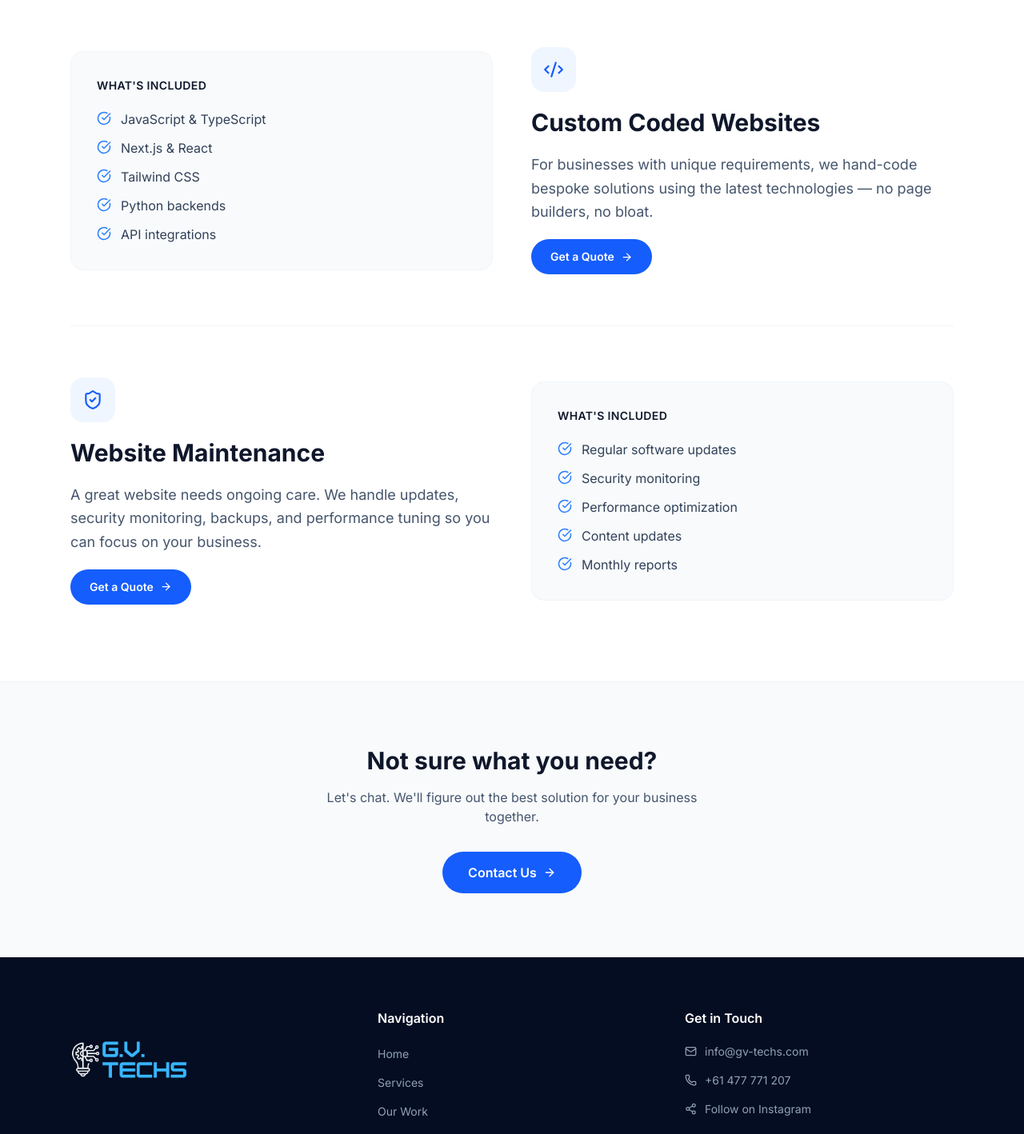
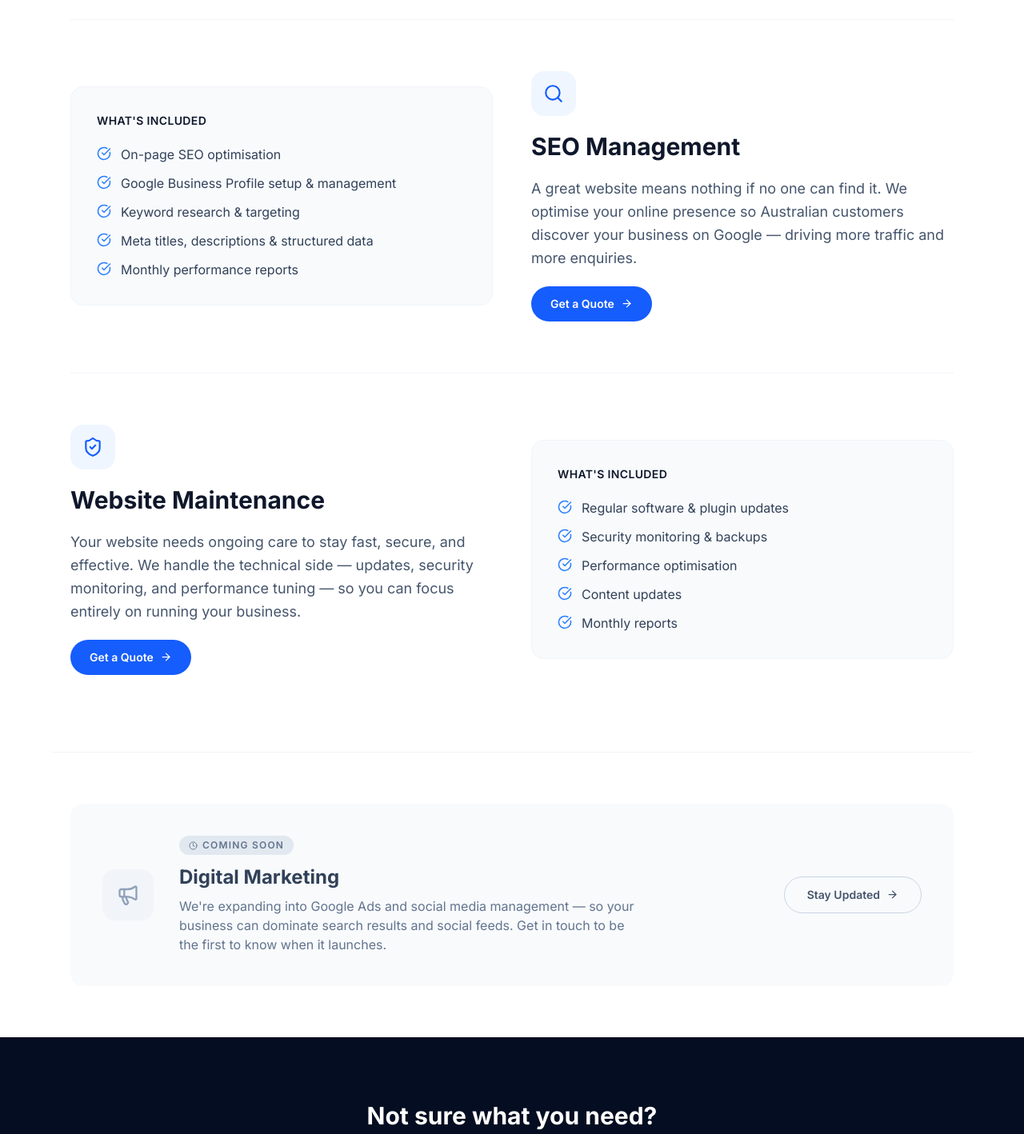
Before and after one commit to gorgees04/gv-techs, a Next.js app: page /services in a window 1280 px wide. Shown: the part 820-2238 px from the top of the page at 80% size. Built offline with nearby package versions, Linux system fonts and the light colour scheme.

Commit message:
change the content and meta for seo

```diff
--- /dev/null
+++ b/app/contact/layout.tsx
@@ -0,0 +1,18 @@
+import type { Metadata } from "next";
+
+export const metadata: Metadata = {
+  title: "Contact — Get a Free Quote | G.V. TECHS",
+  description:
+    "Get in touch with G.V. TECHS for a free quote on web design, SEO management, or website maintenance for your Australian business. We respond within 24 hours.",
+  alternates: { canonical: "https://www.gv-techs.com/contact" },
+  openGraph: {
+    url: "https://www.gv-techs.com/contact",
+    title: "Contact G.V. TECHS — Free Quote for Australian Businesses",
+    description:
+      "Ready to grow your business online? Get a free, no-obligation quote for web design or SEO management. We respond within 24 hours.",
+  },
+};
+
+export default function ContactLayout({ children }: { children: React.ReactNode }) {
+  return <>{children}</>;
+}
--- a/app/layout.tsx
+++ b/app/layout.tsx
@@ -10,18 +10,99 @@ const inter = Inter({
   display: "swap",
 });
 
+const siteUrl = "https://www.gv-techs.com";
+
 export const metadata: Metadata = {
-  title: "G.V. TECHS — Web Design & Development",
+  metadataBase: new URL(siteUrl),
+  title: {
+    default: "G.V. TECHS — Web Design & SEO for Australian Businesses",
+    template: "%s | G.V. TECHS",
+  },
   description:
-    "We build clean, fast, and modern websites designed to help your business grow. From simple sites to fully custom-coded solutions.",
-  keywords: ["web design", "web development", "Next.js", "custom websites", "GV Techs"],
+    "G.V. TECHS builds fast, modern websites and manages SEO for Australian businesses. Custom web design, on-page SEO & Google Business Profile management. Get a free quote today.",
+  keywords: [
+    "web design Australia",
+    "website design small business Australia",
+    "SEO management Australia",
+    "local business website Australia",
+    "web design and SEO Australia",
+    "affordable website design Australia",
+    "SEO services small business Australia",
+    "Google Business Profile management Australia",
+    "custom website Australia",
+    "GV Techs",
+  ],
+  authors: [{ name: "Gorgees Odisho", url: siteUrl }],
+  creator: "G.V. TECHS",
+  publisher: "G.V. TECHS",
+  robots: {
+    index: true,
+    follow: true,
+    googleBot: { index: true, follow: true },
+  },
+  alternates: {
+    canonical: siteUrl,
+  },
+  openGraph: {
+    type: "website",
+    locale: "en_AU",
+    url: siteUrl,
+    siteName: "G.V. TECHS",
+    title: "G.V. TECHS — Web Design & SEO for Australian Businesses",
+    description:
+      "Fast, modern websites and SEO management for Australian businesses. One-on-one attention, custom solutions, real results.",
+    images: [
+      {
+        url: "/icons/gv-techs-logo-black.png",
+        width: 1200,
+        height: 630,
+        alt: "G.V. TECHS — Web Design & SEO Australia",
+      },
+    ],
+  },
+  twitter: {
+    card: "summary_large_image",
+    title: "G.V. TECHS — Web Design & SEO for Australian Businesses",
+    description:
+      "Fast, modern websites and SEO management for Australian businesses. Custom solutions, real results.",
+    images: ["/icons/gv-techs-logo-black.png"],
+  },
+};
+
+const jsonLd = {
+  "@context": "https://schema.org",
+  "@type": "ProfessionalService",
+  name: "G.V. TECHS",
+  description:
+    "Web design, SEO management, and digital solutions for Australian businesses.",
+  url: siteUrl,
+  telephone: "+61477771207",
+  email: "info@gv-techs.com",
+  founder: { "@type": "Person", name: "Gorgees Odisho" },
+  address: { "@type": "PostalAddress", addressCountry: "AU" },
+  areaServed: "Australia",
+  sameAs: ["https://www.instagram.com/gvtechs"],
+  serviceType: [
+    "Web Design",
+    "Web Development",
+    "SEO Management",
+    "Google Business Profile Management",
+    "Website Maintenance",
+  ],
+  priceRange: "Custom Quote",
 };
 
 export default function RootLayout({
   children,
 }: Readonly<{ children: React.ReactNode }>) {
   return (
-    <html lang="en" className={inter.variable}>
+    <html lang="en-AU" className={inter.variable}>
+      <head>
+        <script
+          type="application/ld+json"
+          dangerouslySetInnerHTML={{ __html: JSON.stringify(jsonLd) }}
+        />
+      </head>
       <body className="min-h-screen flex flex-col bg-white text-slate-900 antialiased">
         <Navbar />
         <main className="flex-1">{children}</main>
--- /dev/null
+++ b/app/robots.ts
@@ -0,0 +1,11 @@
+import type { MetadataRoute } from "next";
+
+export default function robots(): MetadataRoute.Robots {
+  return {
+    rules: {
+      userAgent: "*",
+      allow: "/",
+    },
+    sitemap: "https://www.gv-techs.com/sitemap.xml",
+  };
+}
--- /dev/null
+++ b/app/services/layout.tsx
@@ -0,0 +1,18 @@
+import type { Metadata } from "next";
+
+export const metadata: Metadata = {
+  title: "Services — Web Design & SEO for Australian Businesses",
+  description:
+    "G.V. TECHS offers custom website design, SEO management, and website maintenance for Australian businesses. No generic packages — just the right solution for you. Get a free quote.",
+  alternates: { canonical: "https://www.gv-techs.com/services" },
+  openGraph: {
+    url: "https://www.gv-techs.com/services",
+    title: "Services — Web Design & SEO | G.V. TECHS",
+    description:
+      "Custom website design, SEO management & website maintenance for Australian businesses. One-on-one attention, custom solutions.",
+  },
+};
+
+export default function ServicesLayout({ children }: { children: React.ReactNode }) {
+  return <>{children}</>;
+}
--- a/app/services/page.tsx
+++ b/app/services/page.tsx
@@ -3,44 +3,44 @@
 import { useRef } from "react";
 import { motion, useInView } from "framer-motion";
 import Link from "next/link";
-import { Globe, Code2, ShieldCheck, CheckCircle, ArrowRight } from "lucide-react";
+import { Globe, Search, ShieldCheck, Megaphone, CheckCircle, ArrowRight, Clock } from "lucide-react";
 
 const services = [
   {
     icon: Globe,
     title: "Website Design & Development",
     description:
-      "Whether you need a landing page, a multi-page business site, or a full e-commerce store, we design and develop with performance and conversion in mind.",
+      "Whether you need a landing page, a multi-page business site, or a fully custom-coded solution — we build with performance, speed, and conversion in mind. Every website is tailored to your business, your customers, and your goals.",
     features: [
       "Responsive design for all devices",
-      "SEO-optimized structure",
-      "Fast load times",
+      "Fast load times & Core Web Vitals optimised",
       "Modern, clean aesthetics",
+      "SEO-ready structure from day one",
       "Content management integrations",
     ],
   },
   {
-    icon: Code2,
-    title: "Custom Coded Websites",
+    icon: Search,
+    title: "SEO Management",
     description:
-      "For businesses with unique requirements, we hand-code bespoke solutions using the latest technologies — no page builders, no bloat.",
+      "A great website means nothing if no one can find it. We optimise your online presence so Australian customers discover your business on Google — driving more traffic and more enquiries.",
     features: [
-      "JavaScript & TypeScript",
-      "Next.js & React",
-      "Tailwind CSS",
-      "Python backends",
-      "API integrations",
+      "On-page SEO optimisation",
+      "Google Business Profile setup & management",
+      "Keyword research & targeting",
+      "Meta titles, descriptions & structured data",
+      "Monthly performance reports",
     ],
   },
   {
     icon: ShieldCheck,
     title: "Website Maintenance",
     description:
-      "A great website needs ongoing care. We handle updates, security monitoring, backups, and performance tuning so you can focus on your business.",
+      "Your website needs ongoing care to stay fast, secure, and effective. We handle the technical side — updates, security monitoring, and performance tuning — so you can focus entirely on running your business.",
     features: [
-      "Regular software updates",
-      "Security monitoring",
-      "Performance optimization",
+      "Regular software & plugin updates",
+      "Security monitoring & backups",
+      "Performance optimisation",
       "Content updates",
       "Monthly reports",
     ],
@@ -134,8 +134,9 @@ export default function ServicesPage() {
             transition={{ delay: 0.2 }}
             className="text-slate-400 text-lg leading-relaxed"
           >
-            Tailored web solutions for businesses of every size. We build with
-            purpose, performance, and your goals in mind.
+            Custom web design, SEO management, and digital solutions for
+            Australian businesses. No generic packages — just the right
+            solution for your business.
           </motion.p>
         </div>
       </div>
@@ -147,20 +148,50 @@ export default function ServicesPage() {
         ))}
       </div>
 
+      {/* Coming Soon — Digital Marketing */}
+      <div className="max-w-6xl mx-auto px-6 py-16 border-t border-slate-100">
+        <div className="bg-slate-50 rounded-2xl p-10 flex flex-col lg:flex-row items-center gap-8">
+          <div className="w-16 h-16 bg-slate-100 rounded-2xl flex items-center justify-center shrink-0">
+            <Megaphone className="text-slate-400" size={28} />
+          </div>
+          <div className="flex-1 text-center lg:text-left">
+            <div className="inline-flex items-center gap-1.5 text-xs font-semibold uppercase tracking-widest bg-slate-200 text-slate-500 px-3 py-1 rounded-full mb-3">
+              <Clock size={11} />
+              Coming Soon
+            </div>
+            <h2 className="text-2xl font-bold text-slate-700 mb-2">
+              Digital Marketing
+            </h2>
+            <p className="text-slate-500 max-w-xl">
+              We&apos;re expanding into Google Ads and social media management
+              — so your business can dominate search results and social feeds.
+              Get in touch to be the first to know when it launches.
+            </p>
+          </div>
+          <Link
+            href="/contact"
+            className="inline-flex items-center gap-2 border border-slate-300 hover:border-blue-400 hover:text-blue-600 text-slate-600 font-semibold px-7 py-3 rounded-full transition-colors text-sm shrink-0"
+          >
+            Stay Updated <ArrowRight size={15} />
+          </Link>
+        </div>
+      </div>
+
       {/* Bottom CTA */}
-      <div className="bg-slate-50 py-20 text-center border-t border-slate-100">
+      <div className="bg-[#040D21] py-20 text-center">
         <div className="max-w-xl mx-auto px-6">
-          <h2 className="text-3xl font-bold text-slate-900 mb-4">
+          <h2 className="text-3xl font-bold text-white mb-4">
             Not sure what you need?
           </h2>
-          <p className="text-slate-600 mb-8">
-            Let&apos;s chat. We&apos;ll figure out the best solution for your business together.
+          <p className="text-slate-400 mb-8">
+            Tell us about your business. We&apos;ll work out the right solution
+            together — no pressure, no generic pitch.
           </p>
           <Link
             href="/contact"
-            className="inline-flex items-center gap-2 bg-blue-600 hover:bg-blue-700 text-white font-semibold px-8 py-3.5 rounded-full transition-colors"
+            className="inline-flex items-center gap-2 bg-blue-600 hover:bg-blue-500 text-white font-semibold px-8 py-3.5 rounded-full transition-colors"
           >
-            Contact Us <ArrowRight size={16} />
+            Get a Free Quote <ArrowRight size={16} />
           </Link>
         </div>
       </div>
--- /dev/null
+++ b/app/work/layout.tsx
@@ -0,0 +1,18 @@
+import type { Metadata } from "next";
+
+export const metadata: Metadata = {
+  title: "Our Work — Web Design Portfolio | G.V. TECHS",
+  description:
+    "See the websites G.V. TECHS has built for Australian businesses. Custom web design, fast performance, and results-driven development. View our portfolio.",
+  alternates: { canonical: "https://www.gv-techs.com/work" },
+  openGraph: {
+    url: "https://www.gv-techs.com/work",
+    title: "Our Work — Web Design Portfolio | G.V. TECHS",
+    description:
+      "Custom websites built for Australian businesses. View our portfolio of web design and development projects.",
+  },
+};
+
+export default function WorkLayout({ children }: { children: React.ReactNode }) {
+  return <>{children}</>;
+}
--- a/components/CTA.tsx
+++ b/components/CTA.tsx
@@ -18,8 +18,8 @@ export default function CTA() {
           transition={{ duration: 0.6 }}
           className="text-4xl sm:text-5xl font-bold text-white leading-tight mb-5"
         >
-          Ready to Build Something
-          <span className="text-blue-400"> Great?</span>
+          Let&apos;s Grow Your
+          <span className="text-blue-400"> Business Online</span>
         </motion.h2>
         <motion.p
           initial={{ opacity: 0, y: 20 }}
@@ -27,8 +27,9 @@ export default function CTA() {
           transition={{ duration: 0.6, delay: 0.1 }}
           className="text-slate-400 text-lg mb-10 leading-relaxed"
         >
-          Let&apos;s talk about your project. Whether you need a simple site or
-          a fully custom-coded solution, we&apos;re here to help.
+          Tell us about your business. We&apos;ll figure out exactly what you
+          need — no generic packages, no wasted spend. Just the right solution
+          for your goals.
         </motion.p>
         <motion.div
           initial={{ opacity: 0, y: 20 }}
@@ -39,7 +40,7 @@ export default function CTA() {
             href="/contact"
             className="inline-flex items-center gap-2 bg-blue-600 hover:bg-blue-500 text-white font-semibold px-10 py-4 rounded-full transition-colors text-base"
           >
-            Get in Touch
+            Get a Free Quote
             <ArrowRight size={18} />
           </Link>
         </motion.div>
--- a/components/Footer.tsx
+++ b/components/Footer.tsx
@@ -25,8 +25,8 @@ export default function Footer() {
               />
             </Link>
             <p className="mt-4 text-sm leading-relaxed max-w-xs">
-              Clean, fast, and modern websites designed to help your business
-              grow.
+              Web design, SEO management, and digital solutions for Australian
+              businesses — custom solutions, real results.
             </p>
           </div>
 
--- a/components/Hero.tsx
+++ b/components/Hero.tsx
@@ -28,7 +28,7 @@ export default function Hero() {
           className="inline-flex items-center gap-2 bg-blue-500/10 border border-blue-500/20 text-blue-400 text-sm font-medium px-4 py-1.5 rounded-full mb-8"
         >
           <Zap size={13} />
-          Web Design &amp; Development
+          Web Design &amp; SEO — Australia
         </motion.div>
 
         <motion.h1
@@ -37,9 +37,9 @@ export default function Hero() {
           transition={{ duration: 0.55, delay: 0.1 }}
           className="text-5xl sm:text-6xl lg:text-7xl font-bold text-white leading-[1.08] tracking-tight mb-6"
         >
-          We Build Websites
+          Your Business Deserves
           <br />
-          <span className="text-blue-400">That Work</span>
+          <span className="text-blue-400">To Be Found</span>
         </motion.h1>
 
         <motion.p
@@ -48,8 +48,8 @@ export default function Hero() {
           transition={{ duration: 0.55, delay: 0.2 }}
           className="text-lg sm:text-xl text-slate-400 max-w-2xl mx-auto mb-10 leading-relaxed"
         >
-          From simple business sites to fully custom-coded solutions — we craft clean,
-          fast, modern web experiences designed to help your business grow.
+          We build fast, modern websites and manage SEO for Australian businesses —
+          one-on-one attention, custom solutions, and a focus on results that actually matter.
         </motion.p>
 
         <motion.div
@@ -62,7 +62,7 @@ export default function Hero() {
             href="/contact"
             className="inline-flex items-center gap-2 bg-blue-600 hover:bg-blue-500 text-white font-semibold px-8 py-3.5 rounded-full transition-colors text-base"
           >
-            Start Your Project
+            Get a Free Quote
             <ArrowRight size={17} />
           </Link>
           <Link
@@ -82,7 +82,7 @@ export default function Hero() {
           {[
             { value: "20+", label: "Projects Delivered" },
             { value: "15+", label: "Happy Clients" },
-            { value: "3+", label: "Years Experience" },
+            { value: "100%", label: "Custom Solutions" },
           ].map(({ value, label }) => (
             <div key={label} className="text-center">
               <p className="text-2xl font-bold text-white">{value}</p>
--- a/components/ServicesSection.tsx
+++ b/components/ServicesSection.tsx
@@ -3,26 +3,36 @@
 import { useRef } from "react";
 import { motion, useInView } from "framer-motion";
 import Link from "next/link";
-import { Globe, Code2, ShieldCheck, ArrowRight } from "lucide-react";
+import { Globe, Search, ShieldCheck, Megaphone, ArrowRight } from "lucide-react";
 
 const services = [
   {
     icon: Globe,
     title: "Website Design & Development",
     description:
-      "Clean, fast websites for businesses, individuals, and online stores — built to convert visitors into customers.",
+      "Custom-built websites for Australian businesses — fast, modern, and designed to turn visitors into customers.",
+    comingSoon: false,
   },
   {
-    icon: Code2,
-    title: "Custom Coded Websites",
+    icon: Search,
+    title: "SEO Management",
     description:
-      "Hand-crafted solutions using JavaScript, Next.js, Tailwind CSS, and Python for complex and unique requirements.",
+      "Get found on Google. We handle on-page SEO and Google Business Profile so local customers can discover your business.",
+    comingSoon: false,
   },
   {
     icon: ShieldCheck,
     title: "Website Maintenance",
     description:
-      "Ongoing updates, security patches, and performance management so your site stays fast, secure, and up to date.",
+      "We keep your site fast, secure, and up to date — so you can focus on running your business, not managing your website.",
+    comingSoon: false,
+  },
+  {
+    icon: Megaphone,
+    title: "Digital Marketing",
+    description:
+      "Google Ads and social media management to amplify your reach and bring in more customers — coming soon.",
+    comingSoon: true,
   },
 ];
 
@@ -31,11 +41,13 @@ function ServiceCard({
   title,
   description,
   delay,
+  comingSoon,
 }: {
   icon: React.ElementType;
   title: string;
   description: string;
   delay: number;
+  comingSoon: boolean;
 }) {
   const ref = useRef(null);
   const inView = useInView(ref, { once: true, margin: "-60px" });
@@ -46,15 +58,36 @@ function ServiceCard({
       initial={{ opacity: 0, y: 28 }}
       animate={inView ? { opacity: 1, y: 0 } : {}}
       transition={{ duration: 0.6, delay }}
-      className="group bg-white border border-slate-200 rounded-2xl p-8 hover:border-blue-200 hover:shadow-xl hover:shadow-blue-50 transition-all duration-300 flex flex-col"
+      className={`group relative bg-white border rounded-2xl p-8 flex flex-col transition-all duration-300 ${
+        comingSoon
+          ? "border-slate-100 opacity-70"
+          : "border-slate-200 hover:border-blue-200 hover:shadow-xl hover:shadow-blue-50"
+      }`}
     >
-      <div className="w-12 h-12 bg-blue-50 rounded-xl flex items-center justify-center mb-6 group-hover:bg-blue-600 transition-colors duration-300">
+      {comingSoon && (
+        <span className="absolute top-5 right-5 text-[10px] font-semibold uppercase tracking-widest bg-slate-100 text-slate-500 px-2.5 py-1 rounded-full">
+          Coming Soon
+        </span>
+      )}
+      <div
+        className={`w-12 h-12 rounded-xl flex items-center justify-center mb-6 transition-colors duration-300 ${
+          comingSoon
+            ? "bg-slate-50"
+            : "bg-blue-50 group-hover:bg-blue-600"
+        }`}
+      >
         <Icon
-          className="text-blue-600 group-hover:text-white transition-colors duration-300"
+          className={`transition-colors duration-300 ${
+            comingSoon
+              ? "text-slate-400"
+              : "text-blue-600 group-hover:text-white"
+          }`}
           size={22}
         />
       </div>
-      <h3 className="text-xl font-bold text-slate-900 mb-3">{title}</h3>
+      <h3 className={`text-xl font-bold mb-3 ${comingSoon ? "text-slate-500" : "text-slate-900"}`}>
+        {title}
+      </h3>
       <p className="text-slate-600 leading-relaxed flex-1">{description}</p>
     </motion.div>
   );
@@ -82,7 +115,7 @@ export default function ServicesSection() {
             transition={{ duration: 0.5, delay: 0.1 }}
             className="text-4xl font-bold text-slate-900 mt-3 mb-4"
           >
-            Services Built for Results
+            Everything Your Business Needs Online
           </motion.h2>
           <motion.p
             initial={{ opacity: 0, y: 16 }}
@@ -90,11 +123,11 @@ export default function ServicesSection() {
             transition={{ duration: 0.5, delay: 0.2 }}
             className="text-slate-600 text-lg max-w-xl mx-auto"
           >
-            Everything you need to establish and grow your online presence.
+            From your first website to ranking on Google — we handle it all, so you can focus on your business.
           </motion.p>
         </div>
 
-        <div className="grid md:grid-cols-3 gap-8">
+        <div className="grid md:grid-cols-2 lg:grid-cols-4 gap-8">
           {services.map((service, i) => (
             <ServiceCard key={service.title} {...service} delay={i * 0.1} />
           ))}
```
Also changed, not shown: app/sitemap.ts (added, +33 -0 lines), components/About.tsx (+10 -10 lines).
